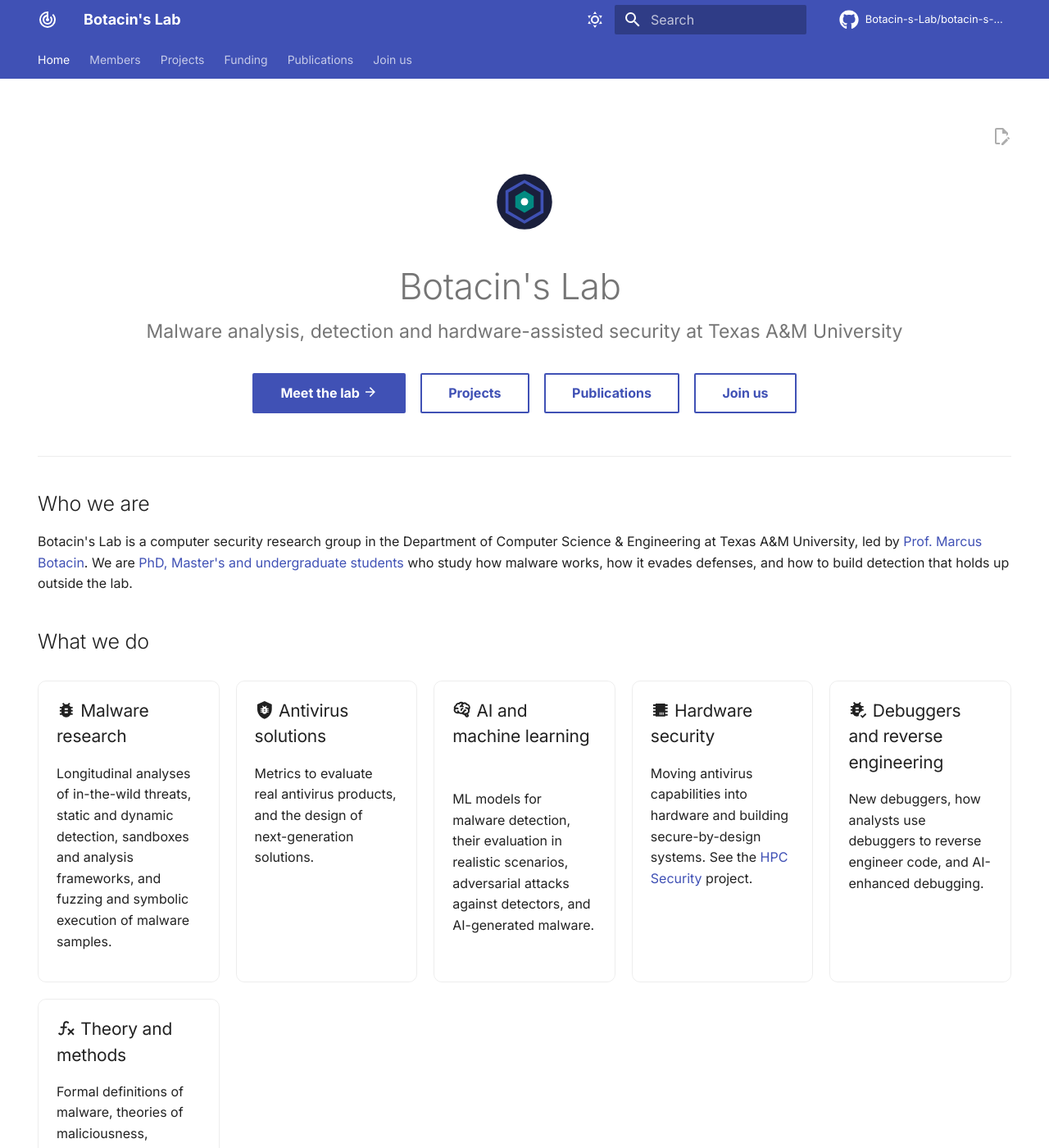
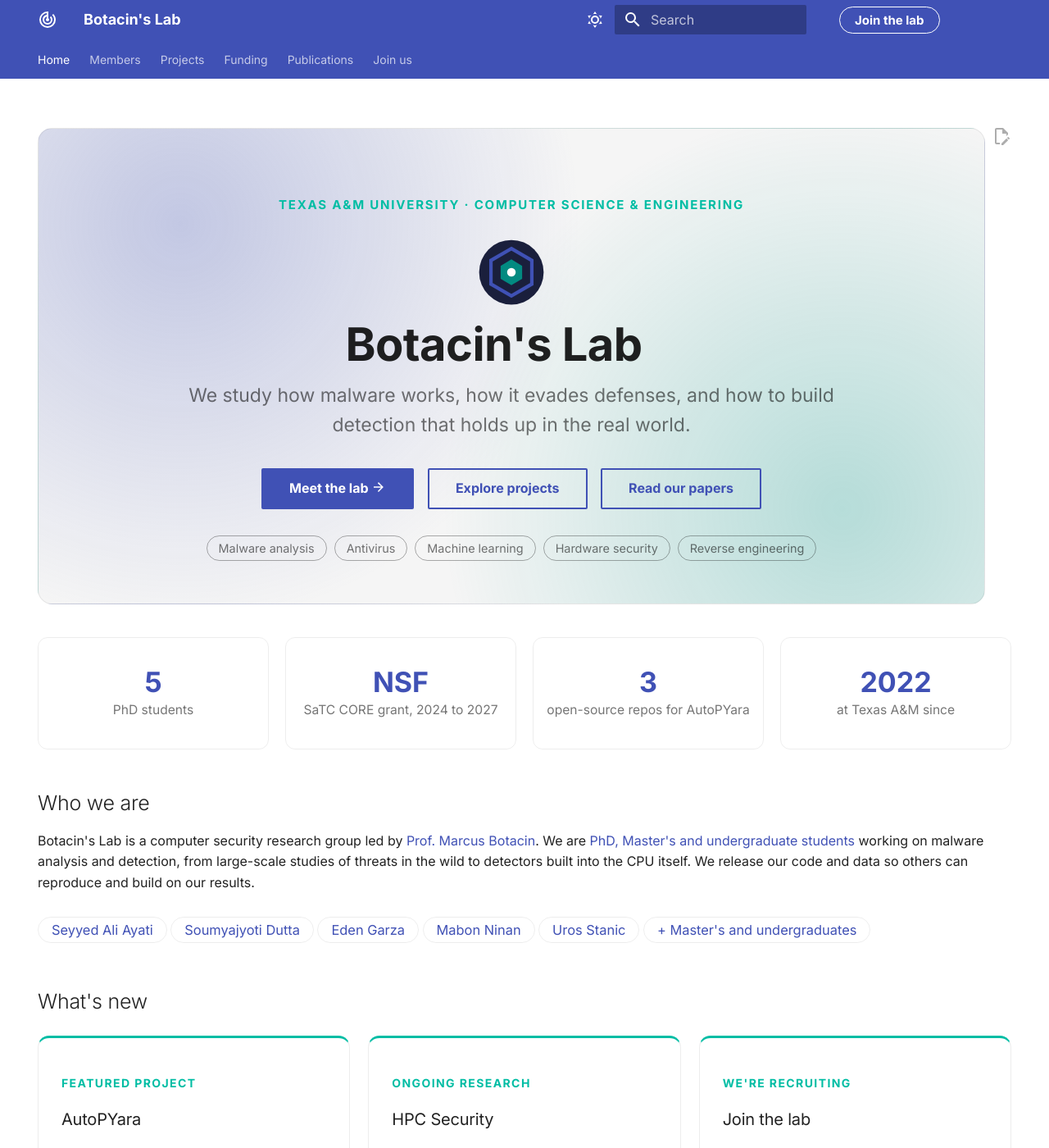
Before and after one commit to Botacin-s-Lab/botacin-s-lab.github.io, an MkDocs documentation site: the page built from docs/index.md, in a window 1280 px wide and 1400 px high. Shown: the whole window at 82% size. Built offline with MkDocs 1.6.1 and Material for MkDocs 9.7.7, drawn with Linux system fonts in a browser that asks for light colours; comment, search, counter and statistics services are not loaded; some of the changed text lies outside the part shown.

Commit message:
Redesign landing page; replace header GitHub widget with a Join button
Hero with gradient, stat strip, what's-new spotlights and people links.
The header repo/stars widget is replaced by a Join the lab call to action
via a source.html partial override (repo_url kept for edit links).

Co-Authored-By: Claude Sonnet 5 <noreply@anthropic.com>

````diff
--- a/docs/index.md
+++ b/docs/index.md
@@ -5,24 +5,94 @@ hide:
   - toc
 ---
 
-<div class="hero" markdown>
+<div class="landing-hero" markdown>
+
+<span class="kicker">Texas A&amp;M University · Computer Science &amp; Engineering</span>
 
 ![Botacin's Lab](images/favicon.svg){ .hero-logo }
 
 # Botacin's Lab
 
-<p class="tagline">Malware analysis, detection and hardware-assisted security at Texas A&amp;M University</p>
+<p class="tagline">We study how malware works, how it evades defenses, and how to build detection that holds up in the real world.</p>
 
 [Meet the lab :material-arrow-right:](members/index.md){ .md-button .md-button--primary }
-[Projects](projects/index.md){ .md-button }
-[Publications](publications/index.md){ .md-button }
-[Join us](join.md){ .md-button }
+[Explore projects](projects/index.md){ .md-button }
+[Read our papers](publications/index.md){ .md-button }
+
+<div class="chip-row">
+<span>Malware analysis</span>
+<span>Antivirus</span>
+<span>Machine learning</span>
+<span>Hardware security</span>
+<span>Reverse engineering</span>
+</div>
+
+</div>
+
+<div class="stat-strip" markdown>
+
+<div markdown><span class="num">5</span><span class="label">PhD students</span></div>
+
+<div markdown><span class="num">NSF</span><span class="label">SaTC CORE grant, 2024 to 2027</span></div>
+
+<div markdown><span class="num">3</span><span class="label">open-source repos for AutoPYara</span></div>
+
+<div markdown><span class="num">2022</span><span class="label">at Texas A&amp;M since</span></div>
 
 </div>
 
 ## Who we are
 
-Botacin's Lab is a computer security research group in the Department of Computer Science & Engineering at Texas A&M University, led by [Prof. Marcus Botacin](#about-the-pi). We are [PhD, Master's and undergraduate students](members/index.md) who study how malware works, how it evades defenses, and how to build detection that holds up outside the lab.
+Botacin's Lab is a computer security research group led by [Prof. Marcus Botacin](#about-the-pi). We are [PhD, Master's and undergraduate students](members/index.md) working on malware analysis and detection, from large-scale studies of threats in the wild to detectors built into the CPU itself. We release our code and data so others can reproduce and build on our results.
+
+<div class="people-strip" markdown>
+[Seyyed Ali Ayati](members/index.md#phd-students)
+[Soumyajyoti Dutta](members/index.md#phd-students)
+[Eden Garza](members/index.md#phd-students)
+[Mabon Ninan](members/index.md#phd-students)
+[Uros Stanic](members/index.md#phd-students)
+[+ Master's and undergraduates](members/masters.md)
+</div>
+
+## What's new
+
+<div class="spotlight-grid" markdown>
+
+<div class="spotlight" markdown>
+<span class="eyebrow">Featured project</span>
+
+### AutoPYara
+
+Automatic YARA rule generation for whole malware families, accepted to **ACSAC 2026**. A Python package, Java backend, reproducibility artifact and open evaluation data.
+
+```bash
+pip install autopyara
+```
+
+[Project page :material-arrow-right:](projects/published/autopyara.md)
+</div>
+
+<div class="spotlight" markdown>
+<span class="eyebrow">Ongoing research</span>
+
+### HPC Security
+
+Can the performance counters already inside every CPU become the next generation of antivirus? Funded by **NSF Award #2327427**.
+
+[Project page :material-arrow-right:](projects/hpc-security.md)
+</div>
+
+<div class="spotlight" markdown>
+<span class="eyebrow">We're recruiting</span>
+
+### Join the lab
+
+Open positions for PhD, Master's and undergraduate researchers in malware analysis, detection and hardware security.
+
+[How to apply :material-arrow-right:](join.md)
+</div>
+
+</div>
 
 ## What we do
 
--- a/docs/stylesheets/extra.css
+++ b/docs/stylesheets/extra.css
@@ -136,3 +136,182 @@
 .pub p {
   margin: 0.15rem 0;
 }
+
+/* Header call-to-action that replaces the GitHub repo widget. */
+.md-header__join {
+  display: inline-block;
+  padding: 0.3rem 0.9rem;
+  margin-left: 0.6rem;
+  border: 1px solid currentColor;
+  border-radius: 2rem;
+  font-size: 0.75rem;
+  font-weight: 600;
+  color: inherit;
+  white-space: nowrap;
+  transition: background 0.15s;
+}
+
+.md-header__join:hover {
+  background: rgba(255, 255, 255, 0.16);
+}
+
+/* ---- Landing page ---- */
+
+.landing-hero {
+  position: relative;
+  margin: 0.5rem 0 2rem;
+  padding: 3.2rem 1.5rem 2.6rem;
+  border-radius: 0.9rem;
+  text-align: center;
+  overflow: hidden;
+  background:
+    radial-gradient(circle at 15% 20%, rgba(63, 81, 181, 0.28), transparent 45%),
+    radial-gradient(circle at 85% 80%, rgba(0, 150, 136, 0.26), transparent 45%),
+    var(--md-code-bg-color);
+  border: 1px solid var(--md-default-fg-color--lightest);
+}
+
+.landing-hero .kicker {
+  display: inline-block;
+  font-size: 0.75rem;
+  letter-spacing: 0.12em;
+  text-transform: uppercase;
+  font-weight: 600;
+  color: var(--md-accent-fg-color);
+  margin-bottom: 0.6rem;
+}
+
+.landing-hero img.hero-logo {
+  width: 84px;
+  height: 84px;
+  display: block;
+  margin: 0 auto 0.6rem;
+}
+
+.landing-hero h1 {
+  margin: 0 0 0.6rem;
+  font-size: 2.8rem;
+  line-height: 1.1;
+  font-weight: 700;
+  color: var(--md-default-fg-color);
+}
+
+.landing-hero p.tagline {
+  max-width: 40rem;
+  margin: 0 auto 1.5rem;
+  font-size: 1.15rem;
+  color: var(--md-default-fg-color--light);
+}
+
+.landing-hero .md-button {
+  margin: 0.2rem 0.3rem;
+}
+
+.chip-row {
+  margin-top: 1.4rem;
+  display: flex;
+  flex-wrap: wrap;
+  gap: 0.45rem;
+  justify-content: center;
+}
+
+.chip-row span {
+  font-size: 0.72rem;
+  padding: 0.15rem 0.7rem;
+  border-radius: 1rem;
+  border: 1px solid var(--md-default-fg-color--lighter);
+  color: var(--md-default-fg-color--light);
+}
+
+/* Numbers strip under the hero. */
+.stat-strip {
+  display: grid;
+  grid-template-columns: repeat(auto-fit, minmax(150px, 1fr));
+  gap: 1rem;
+  margin: 0 0 2.4rem;
+}
+
+.stat-strip > div {
+  text-align: center;
+  padding: 0.9rem 0.5rem;
+  border-radius: 0.6rem;
+  border: 1px solid var(--md-default-fg-color--lightest);
+}
+
+.stat-strip .num {
+  display: block;
+  font-size: 1.7rem;
+  font-weight: 700;
+  color: var(--md-primary-fg-color);
+  line-height: 1.2;
+}
+
+[data-md-color-scheme="slate"] .stat-strip .num {
+  color: var(--md-accent-fg-color);
+}
+
+.stat-strip .label {
+  font-size: 0.78rem;
+  color: var(--md-default-fg-color--light);
+}
+
+.section-lead {
+  color: var(--md-default-fg-color--light);
+  max-width: 44rem;
+}
+
+/* Featured-project / recruiting spotlights. */
+.spotlight-grid {
+  display: grid;
+  grid-template-columns: repeat(auto-fit, minmax(300px, 1fr));
+  gap: 1.1rem;
+  margin: 1.2rem 0 2.2rem;
+}
+
+.spotlight {
+  padding: 1.3rem 1.4rem;
+  border-radius: 0.7rem;
+  border: 1px solid var(--md-default-fg-color--lightest);
+  border-top: 3px solid var(--md-accent-fg-color);
+}
+
+.spotlight h3 {
+  margin-top: 0.2rem;
+}
+
+.spotlight .eyebrow {
+  font-size: 0.7rem;
+  letter-spacing: 0.1em;
+  text-transform: uppercase;
+  font-weight: 600;
+  color: var(--md-accent-fg-color);
+}
+
+.people-strip {
+  display: flex;
+  flex-wrap: wrap;
+  gap: 0.5rem;
+  margin: 0.8rem 0 0;
+}
+
+.people-strip a {
+  padding: 0.25rem 0.8rem;
+  border-radius: 2rem;
+  border: 1px solid var(--md-default-fg-color--lightest);
+  font-size: 0.82rem;
+}
+
+.people-strip a:hover {
+  border-color: var(--md-accent-fg-color);
+}
+
+@media (max-width: 40em) {
+  .landing-hero h1 { font-size: 2.1rem; }
+}
+
+/* Outlined buttons default to the (dark) primary colour, which is hard to
+   read on the dark scheme. */
+[data-md-color-scheme="slate"] .md-typeset .md-button:not(.md-button--primary) {
+  color: var(--md-accent-fg-color);
+  border-color: var(--md-accent-fg-color);
+}
--- a/mkdocs.yml
+++ b/mkdocs.yml
@@ -27,6 +27,7 @@ nav:
 
 theme:
   name: material
+  custom_dir: overrides
   icon:
     logo: material/radar
     repo: fontawesome/brands/github
--- /dev/null
+++ b/overrides/partials/source.html
@@ -0,0 +1,4 @@
+{#- Replaces the header's GitHub repo widget (repo name, stars, forks) with a
+    call-to-action. repo_url stays set in mkdocs.yml so the "edit this page"
+    buttons keep working. -#}
+<a href="{{ 'join/' | url }}" class="md-header__join">Join the lab</a>
````
Also changed, not shown: other parts of docs/index.md (+1 -1 lines).
